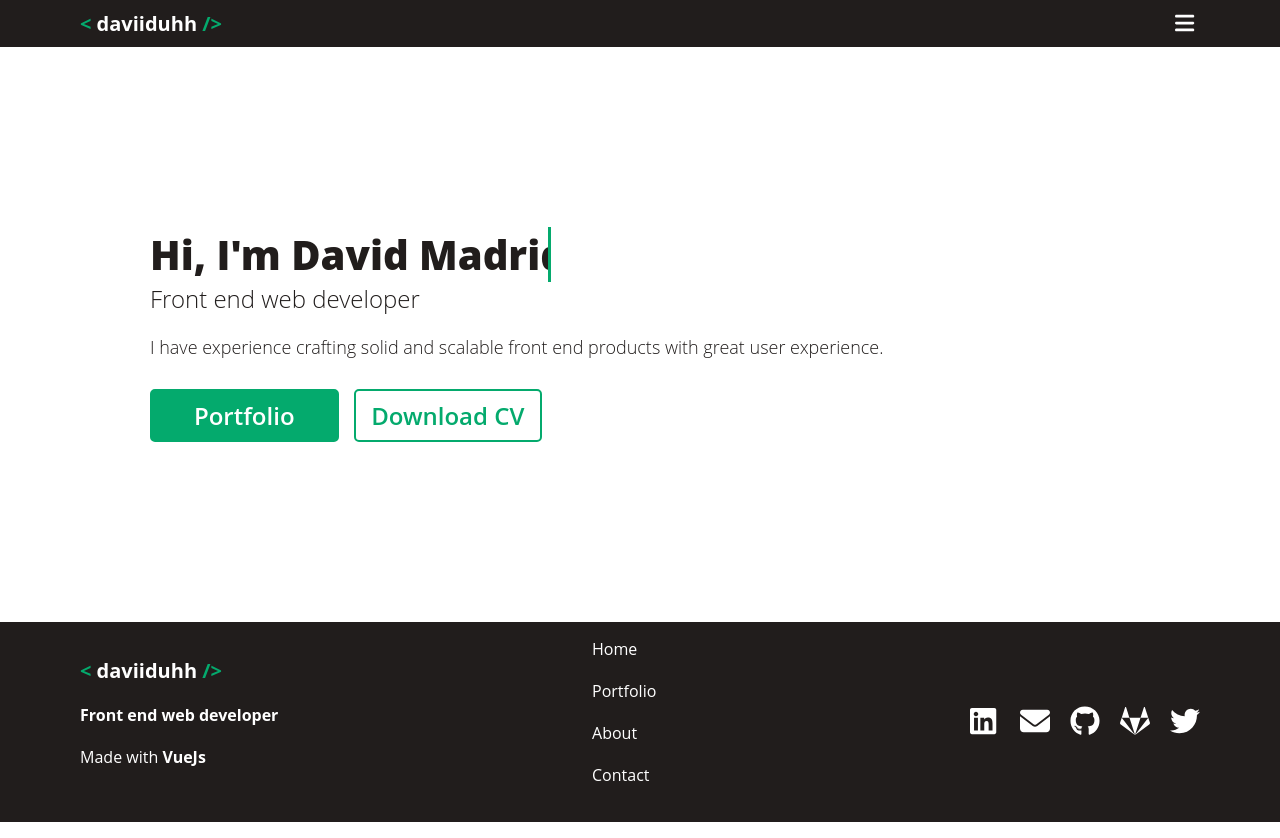
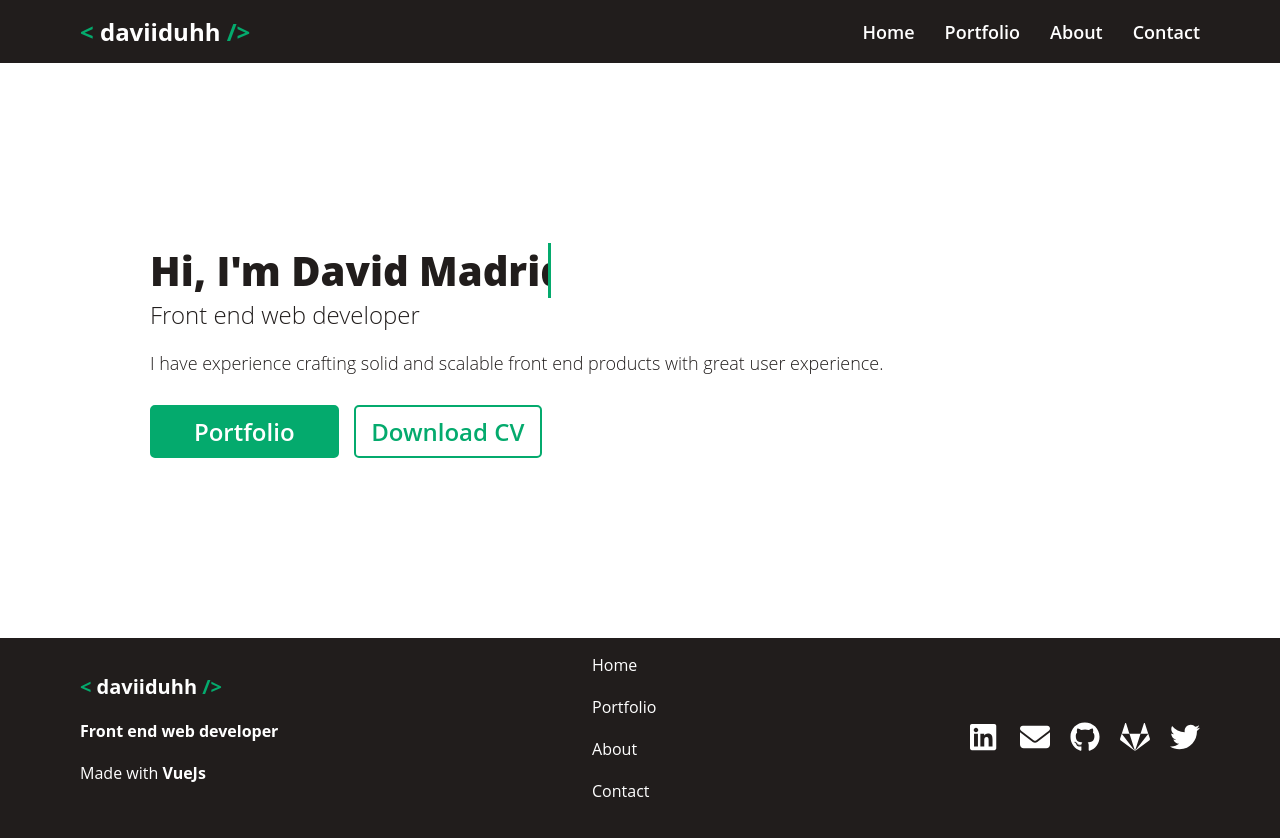
Before and after one commit to Daviiduhh/portfolio2022, a Vue app: page / in a window 1280 px wide. Built offline with nearby package versions, Linux system fonts and the light colour scheme.

Commit message:
Agregado menu desktop

```diff
--- a/src/App.vue
+++ b/src/App.vue
@@ -123,4 +123,13 @@ body {
     border: 2px solid #211d1c;
   }
 }
+
+.link {
+  cursor: pointer;
+  transition: border 0.5s, color 0.5s;
+
+  &:hover {
+    color: #04aa6d;
+  }
+}
 </style>
--- a/src/components/Header.vue
+++ b/src/components/Header.vue
@@ -1,65 +1,84 @@
 <template>
   <header class="header container--largo">
     <div class="header__logo">
-      <router-link class="header__logo__title" to="/"> daviiduhh </router-link>
+      <router-link class="header__logo__title link" to="/"> daviiduhh </router-link>
     </div>
     <div class="header__nav">
+      <!-- Nav desktop -->
+      <nav class="header__nav__nav">
+        <router-link to="/" class="header__nav__nav__link link" @click="showMenu">
+          Home
+        </router-link>
+        <router-link to="/portfolio" class="header__nav__nav__link link" @click="showMenu">
+          Portfolio
+        </router-link>
+        <router-link to="/about" class="header__nav__nav__link link" @click="showMenu">
+          About
+        </router-link>
+        <router-link to="/contact" class="header__nav__nav__link link" @click="showMenu">
+          Contact
+        </router-link>
+      </nav>
+      <!-- Nav desktop fin -->
+
+      <!-- Burger menu btn -->
       <button class="header__nav__btn" @click="showMenu">
         <fa class="header__nav__btn__icon" icon="bars" v-show="!menu" />
       </button>
+      <!-- Burger menu btn fin -->
     </div>
   </header>
 
   <div class="menu" v-show="menu">
     <header class="menu__header container--largo">
-      <button class="menu__header__x" @click="showMenu">
+      <button class="menu__header__x link" @click="showMenu">
         <fa class="menu__header__x__icon" icon="x" />
       </button>
     </header>
     <div class="menu__nav container--largo">
-      <router-link to="/" class="menu__nav__link" @click="showMenu">
+      <router-link to="/" class="menu__nav__link link" @click="showMenu">
         Home
       </router-link>
-      <router-link to="/portfolio" class="menu__nav__link" @click="showMenu">
+      <router-link to="/portfolio" class="menu__nav__link link" @click="showMenu">
         Portfolio
       </router-link>
-      <router-link to="/about" class="menu__nav__link" @click="showMenu">
+      <router-link to="/about" class="menu__nav__link link" @click="showMenu">
         About
       </router-link>
-      <router-link to="/contact" class="menu__nav__link" @click="showMenu">
+      <router-link to="/contact" class="menu__nav__link link" @click="showMenu">
         Contact
       </router-link>
       <a
         href="https://www.linkedin.com/in/daviiduhh/"
-        class="menu__nav__social"
+        class="menu__nav__social link"
         target="_blank"
         rel="noopener noreferrer"
         >LinkedIn</a
       >
       <a
         href="mailto: daviiduhhs@gmail.com"
-        class="menu__nav__social"
+        class="menu__nav__social link"
         target="_blank"
         rel="noopener noreferrer"
         >Email</a
       >
       <a
         href="https://github.com/Daviiduhh"
-        class="menu__nav__social"
+        class="menu__nav__social link"
         target="_blank"
         rel="noopener noreferrer"
         >Github</a
       >
       <a
         href="https://gitlab.com/Daviiduhh"
-        class="menu__nav__social"
+        class="menu__nav__social link"
         target="_blank"
         rel="noopener noreferrer"
         >Gitlab</a
       >
       <a
         href="https://twitter.com/Daviiduhh"
-        class="menu__nav__social"
+        class="menu__nav__social link"
         target="_blank"
         rel="noopener noreferrer"
         >Twitter</a
@@ -94,7 +113,7 @@ export default {
   justify-content: space-between;
   align-items: center;
   margin-bottom: 30px;
-  padding: 10px;
+  padding: 15px;
 
   background-color: #211d1c;
 
@@ -102,14 +121,10 @@ export default {
     &__title {
       color: #ffffff;
       font-weight: bold;
-      font-size: 20px;
+      font-size: 24px;
       text-decoration: none;
       cursor: pointer;
       transition: color 0.5s;
-
-      &:hover {
-        color: #04aa6d;
-      }
 
       &::before {
         content: "<";
@@ -123,16 +138,23 @@ export default {
   }
 
   &__nav {
+    &__nav {
+      display: none;
+
+      &__link {
+        color: #fff;
+        text-decoration: none;
+        font-weight: 600;
+        font-size: 18px;
+      }
+    }
+
     &__btn {
       background-color: transparent;
       color: #ffffff;
       border: none;
       cursor: pointer;
       transition: color 0.5s;
-
-      &:hover {
-        color: #04aa6d;
-      }
 
       &:active {
         transform: scale(0.9);
@@ -217,4 +239,20 @@ export default {
     }
   }
 }
+
+@media (min-width: 768px) {
+  .header {
+    &__nav {
+
+      &__nav {
+        display: flex;
+        gap: 30px;
+      }
+
+      &__btn {
+        display: none;
+      }
+    }
+  }
+}
 </style>
```
